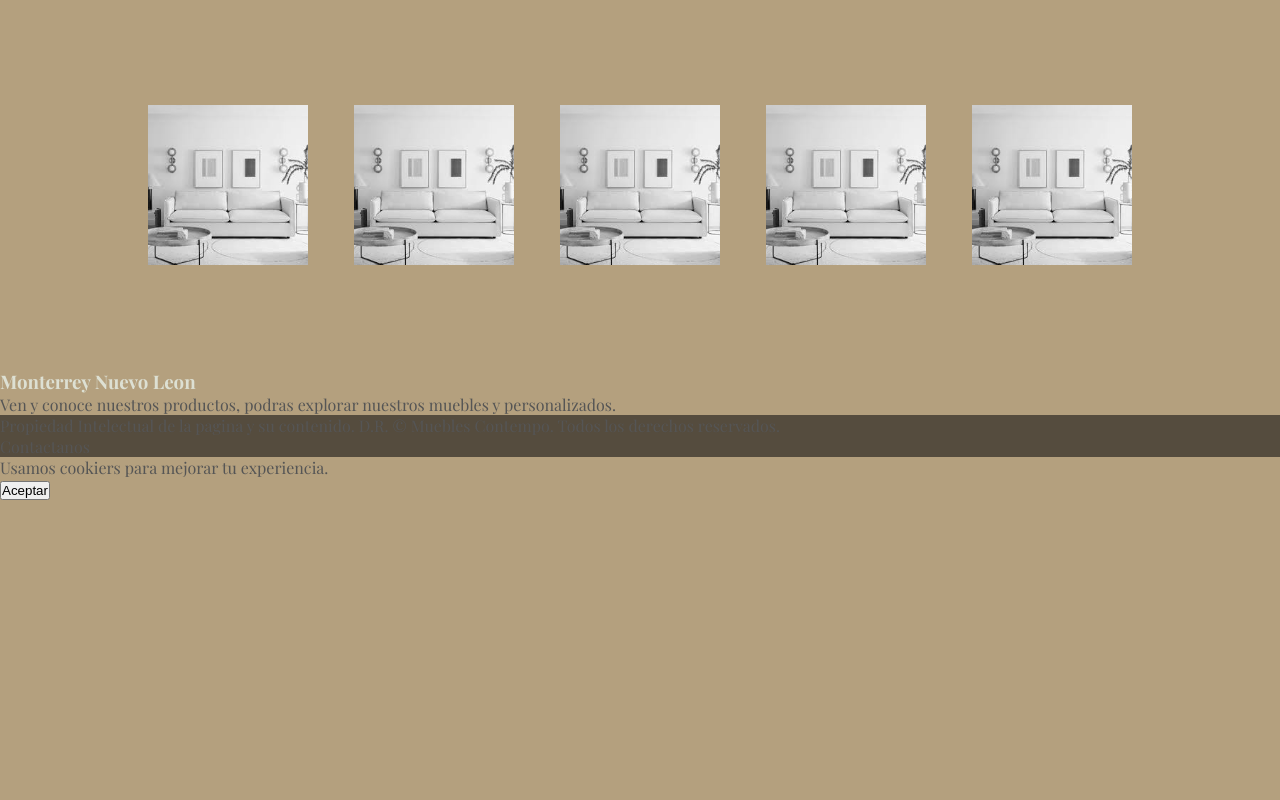
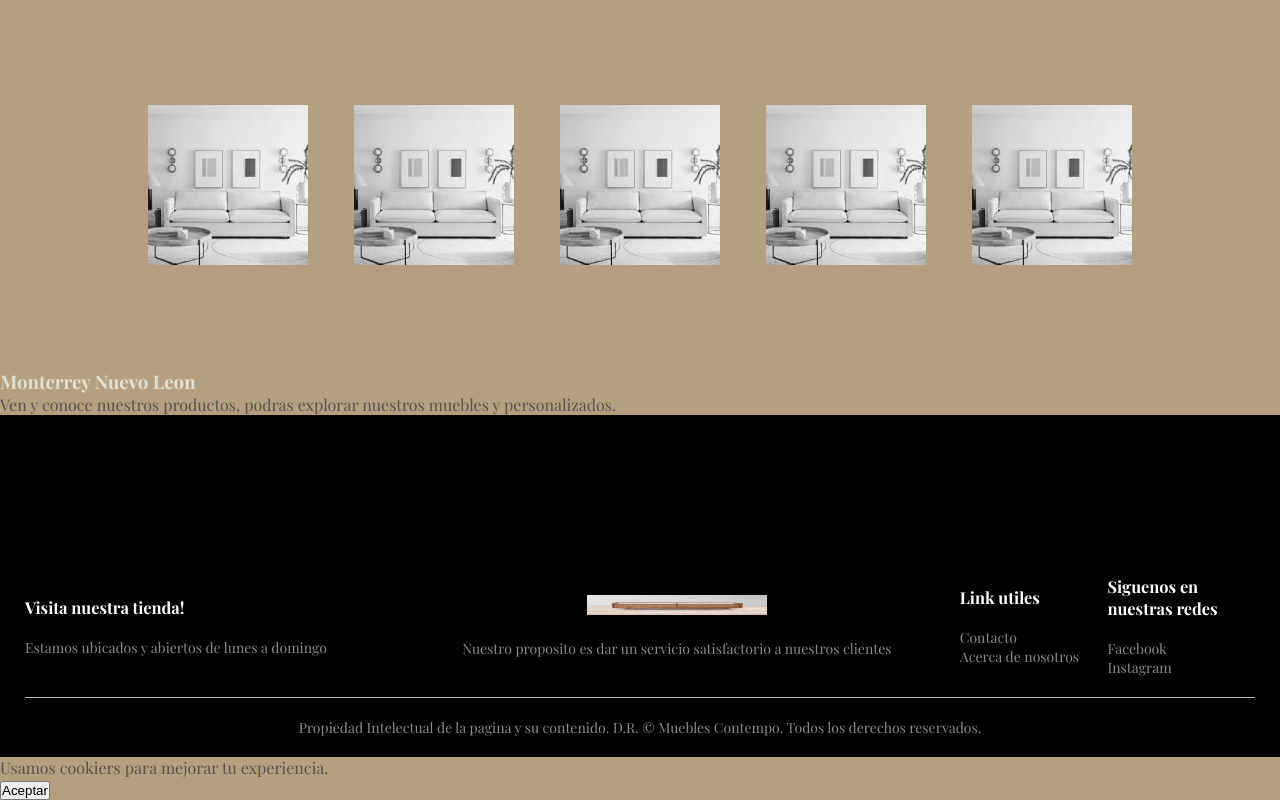
Before and after one commit to javi-hola-revolucionario/muebles_contempo, a plain HTML site: page index.html in a window 1280 px wide. Shown: the part 2984-3784 px from the top of the page. Before the commit the page ends 3484 px from the top, so only its background shows below. Drawn offline with nearby package versions, Linux system fonts and the light colour scheme; a web font is replaced by a local one.

Commit message:
feat: agregamos footer mas lineas y estilo

```diff
--- a/css/styles.css
+++ b/css/styles.css
@@ -247,9 +247,59 @@ small{
     filter: grayscale(0%);
 }
 
-
 /*---footer----*/
 
  .footer {
-    background-color: rgb(85, 76, 62);
+    background-color: #000;
+    color: #8a8a8a;
+    padding: 60px 0 20px;
+    font-size: 14px;
  }
+
+ .footer p {
+    color: #8a8a8a;
+ }
+
+ .footer h3 {
+    color: #fff;
+    margin-bottom: 20px;
+ }
+
+ .footer-col-1, . footer-col-2, .footer-col-3, .footer-col-4 {
+    min-width: 250px;
+    margin-bottom: 20px;
+ }
+
+ .footer-col-1 {
+    flex-basis: 30%;
+ }
+
+ .footer-col-2 {
+    flex: 1;
+    text-align: center;
+ }
+
+ .footer-col-2 img {
+    width: 180px;
+    margin-bottom: 20px;
+ }
+
+ .footer-col-3, .footer-col-4 {
+    flex-basis: 12%;
+    text-align: none;
+ }
+
+ ul {
+    list-style: none;
+ }
+
+ .footer hr {
+    border: none;
+    background-color: #b5b5b5;
+    height: 1px;
+    margin: 20px 0;
+ }
+
+ .copyright {
+    text-align: center;
+ }
--- a/index.html
+++ b/index.html
@@ -241,12 +241,38 @@
 
     <!--Footer-->
     <footer class="footer">
-        <p>Propiedad Intelectual de la pagina y su contenido.
+        <div class="container">
+            <div class="row">
+                <div class="footer-col-1">
+                    <h3>Visita nuestra tienda!</h3>
+                    <p>Estamos ubicados y abiertos de lunes a domingo</p>
+                </div>
+                <div class="footer-col-2">
+                    <img src="imagenes/mueble_2.jpeg" alt="aqui va nuestro logo">
+                    <p>Nuestro proposito es dar un servicio satisfactorio a nuestros clientes</p>
+                </div>
+                <div class="footer-col-3">
+                    <h3>Link utiles</h3>
+                    <ul>
+                        <li>Contacto</li>
+                        <li>Acerca de nosotros</li>
+                    </ul>
+                </div>
+                <div class="footer-col-4">
+                    <h3>Siguenos en nuestras redes</h3>
+                    <ul>
+                        <li>Facebook</li>
+                        <li>Instagram</li>
+                    </ul>
+                </div>
+            </div>
+            <hr>
+            <p class="copyright">Propiedad Intelectual de la pagina y su contenido.
             D.R. © Muebles Contempo. Todos los derechos reservados.
-        </p>
-        <div class="footer-links">
-            <a href="/paginas/contacto.html">Contactanos</a>
+            </p>
         </div>
+
+
     </footer>
 
     <!--Banner-->
```
